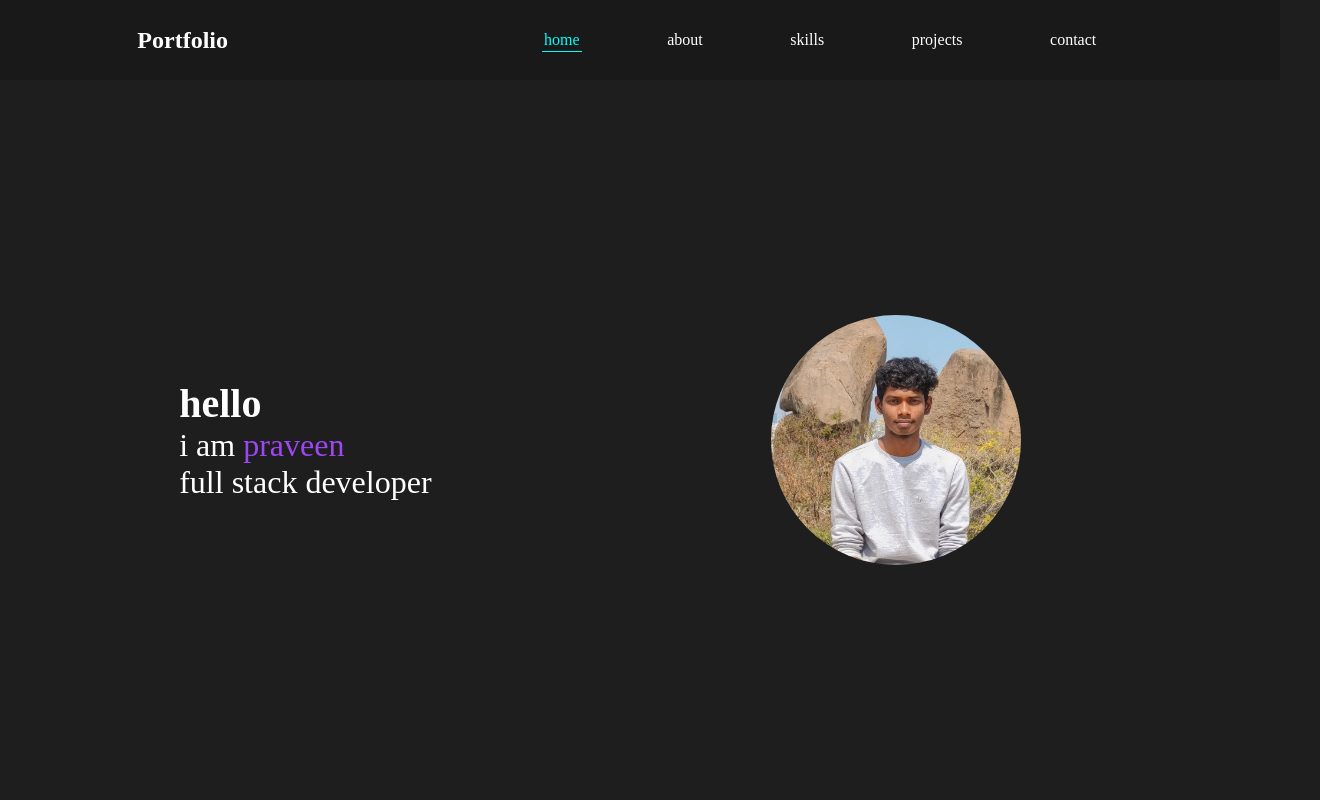
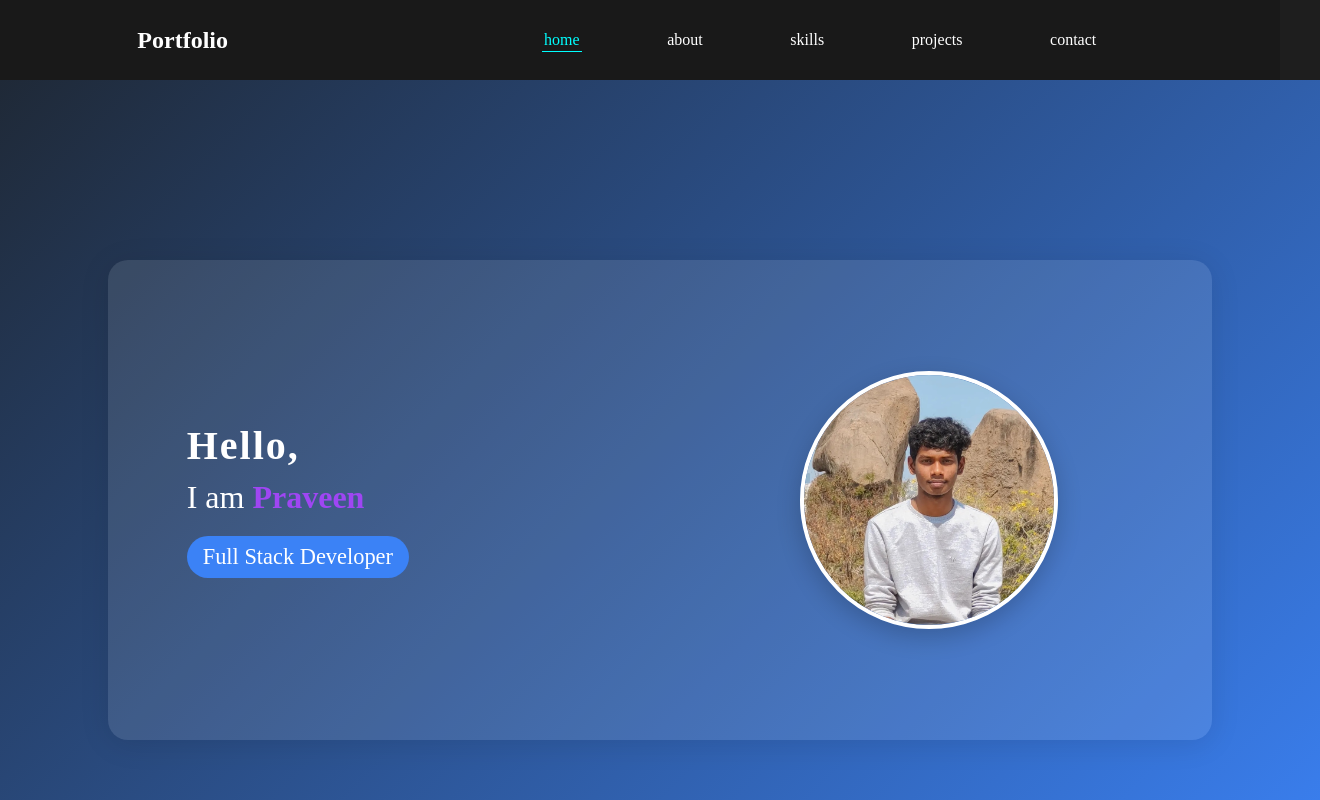
Before and after one commit to praveenkaikala/react-portfolio, a React (Create React App) app: page / in a window 1280 px wide. Shown: the top 800 px of the page, 1320 px wide, since content can reach past the window. Built offline with nearby package versions, Linux system fonts and the light colour scheme.

Commit message:
changing home component

```diff
--- a/src/components/home/Home.js
+++ b/src/components/home/Home.js
@@ -1,25 +1,35 @@
-import React from 'react'
-import "./home.css"
-import { easeInOut, motion } from 'framer-motion'
-import profile from '../../asserts/profile.png'
+import React from 'react';
+import './home.css';
+import { easeInOut, motion } from 'framer-motion';
+import profile from '../../asserts/profile.png';
+
 const Home = () => {
   return (
-    <section className='homesection' id='home' >
-        <motion.div initial={{scale: 0.8}} animate={{scale:1}} transition={{duration:1,ease:easeInOut}}
-        className='home'>
-            <div className='textpart'>
+    <section className='homesection' id='home'>
+      <motion.div
+        initial={{ scale: 0.8, opacity: 0 }}
+        animate={{ scale: 1, opacity: 1 }}
+        transition={{ duration: 1, ease: easeInOut }}
+        className='home'
+      >
+        <div className='textpart'>
+          <h3>Hello,</h3>
+          <p>
+            I am <span className='name'>Praveen</span>
+          </p>
+          <span className='role'>Full Stack Developer</span>
+        </div>
+        <motion.div
+          className='imagepart'
+          initial={{ x: 100, opacity: 0 }}
+          animate={{ x: 0, opacity: 1 }}
+          transition={{ duration: 1, ease: easeInOut }}
+        >
+          <img src={profile} alt='profile' />
+        </motion.div>
+      </motion.div>
+    </section>
+  );
+};
 
-              <h3>hello</h3>
-              <p>i am <span className='name'>praveen </span></p>
-              <span>full stack developer</span>
-
-            </div>
-            <div className='imagepart'>
-                <img src={profile} alt='profile'/>
-            </div>
-        </motion.div>
-    </section>
-  )
-}
-
-export default Home
+export default Home;
--- a/src/components/home/home.css
+++ b/src/components/home/home.css
@@ -1,74 +1,167 @@
-section{
-    width: 100%;
-    height:100vh;
+/* General section styling */
+.homesection {
     display: flex;
     justify-content: center;
+    align-items: center;
+    min-height: 100vh;
+    background: linear-gradient(135deg, #1f2937, #3b82f6);
+    color: white;
+    padding: 20px;
+    width: 100%;
+    height: 100vh;
+}
 
-}
-.home{
+/* Home container styling */
+.home {
+    display: flex;
+    justify-content: space-around;
+    align-items: center;
+    max-width: 1200px;
     width: 80%;
-    display: flex;
     height: auto;
-    align-items: center;
-    justify-content: space-around;
+    gap: 50px;
+    padding: 40px;
+    background: rgba(255, 255, 255, 0.1);
+    border-radius: 20px;
+    box-shadow: 0 4px 30px rgba(0, 0, 0, 0.1);
     flex-direction: row;
 }
-.textpart{
+
+/* Text part styling */
+.textpart {
     width: 40%;
     min-width: 300px;
+    text-align: left;
+    animation: fadeIn 1.2s ease-in-out;
 }
-.imagepart{
+
+.textpart h3 {
+    font-size: 2.5rem;
+    font-weight: bold;
+    margin-bottom: 10px;
+    letter-spacing: 2px;
+}
+
+.textpart p {
+    font-size: 2rem;
+    margin-bottom: 10px;
+}
+
+.textpart .name {
+    font-weight: 700;
+    color: rgb(159, 70, 243);
+}
+
+.textpart span {
+    font-size: 2rem;
+}
+
+.textpart .role {
+    display: inline-block;
+    padding: 8px 16px;
+    font-size: 1.4rem;
+    font-weight: 500;
+    background: #3b82f6;
+    color: white;
+    border-radius: 30px;
+    margin-top: 10px;
+    animation: slideIn 1.4s ease-in-out;
+}
+
+/* Image part styling */
+.imagepart {
     height: 400px;
     width: 40%;
     display: flex;
     align-items: center;
     justify-content: center;
+}
 
-}
-.imagepart>img{
+.imagepart img {
     height: 250px;
     width: 250px;
-    object-fit:cover;
+    object-fit: cover;
     border-radius: 50%;
+    border: 4px solid #ffffff;
+    box-shadow: 0 8px 25px rgba(0, 0, 0, 0.2);
+    transition: transform 0.3s ease-in-out;
 }
-.textpart>h3{
-    font-size: 2.5rem;
+
+.imagepart img:hover {
+    transform: scale(1.05);
 }
-.textpart>p{
+
+/* Keyframes for animations */
+@keyframes fadeIn {
+    0% {
+        opacity: 0;
+        transform: translateY(20px);
+    }
+    100% {
+        opacity: 1;
+        transform: translateY(0);
+    }
+}
+
+@keyframes slideIn {
+    0% {
+        opacity: 0;
+        transform: translateX(-20px);
+    }
+    100% {
+        opacity: 1;
+        transform: translateX(0);
+    }
+}
+
+/* Media queries for responsiveness */
+@media screen and (max-width: 768px) {
+    .home {
+        flex-direction: column;
+        gap: 30px;
+        padding: 20px;
+    }
+
+    .textpart h3 {
         font-size: 2rem;
     }
-.name{
-    color:rgb(159, 70, 243);
+
+    .textpart p {
+        font-size: 1.6rem;
     }
-.textpart>span{
-    font-size: 2rem;
+
+    .textpart .role {
+        font-size: 1.2rem;
+        padding: 6px 14px;
     }
-@media screen and (max-width:600px){
-    .homesection{
 }
-    .home{
+
+@media screen and (max-width: 600px) {
+    .home {
         flex-direction: column;
         margin-top: 10px;
         justify-content: start;
-       height:calc(100vh - 5rem);
+        height: calc(100vh - 5rem);
         row-gap: 50px;
     }
-    .textpart{
+
+    .textpart {
         text-align: center;
-        position:relative;
-        top: 50px;
-        z-index: -3;
-    }
-    .imagepart{
-        width: 100%;
-        height: 170px;
-        margin-top: 50px;
-        gap: 10px;
         position: relative;
         top: 50px;
         z-index: -3;
     }
-    .imagepart>img{
+
+    .imagepart {
+        width: 100%;
+        height: 170px;
+        margin-top: 50px;
+        position: relative;
+        top: 50px;
+        z-index: -3;
+    }
+
+    .imagepart img {
         height: 180px;
         width: 180px;
     }
```
Lines whose indentation alone changed are shown as unchanged.
